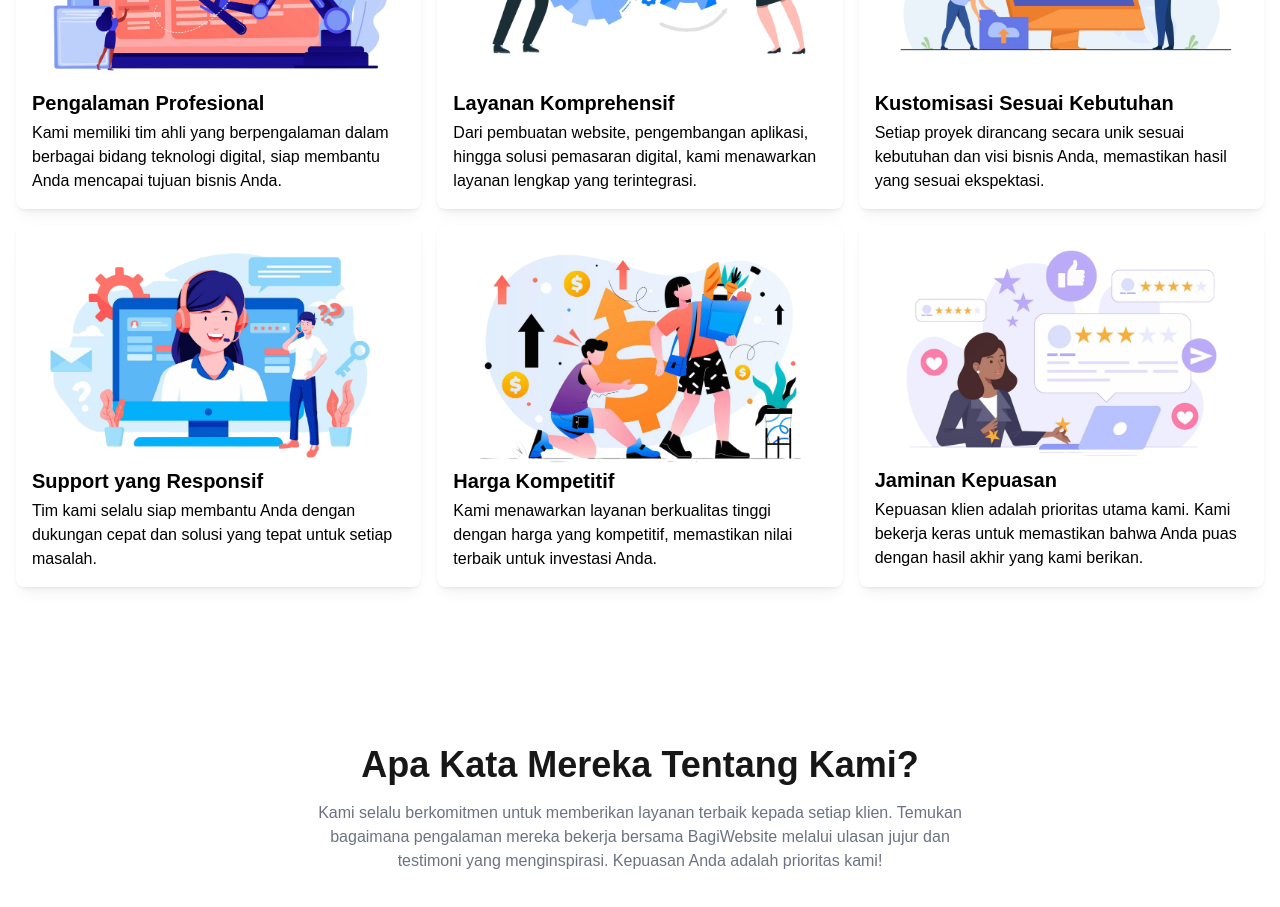
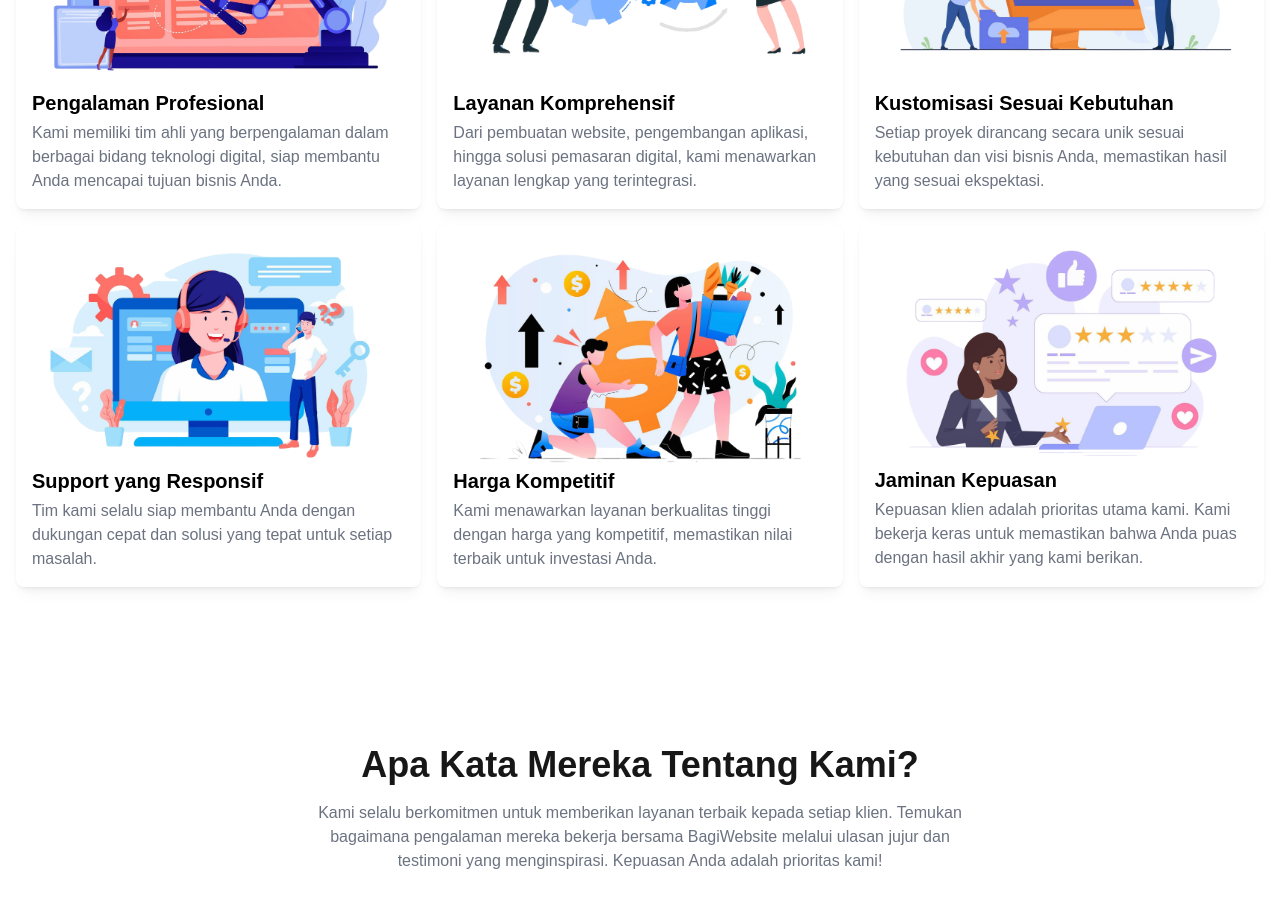
Before and after one commit to dystianen/new-portfolio, a Next.js app: page / in a window 1280 px wide. Shown: the part 1260-2167 px from the top of the page. Built offline with nearby package versions, Linux system fonts and the light colour scheme.

Commit message:
fix: color description

```diff
--- a/app/page.tsx
+++ b/app/page.tsx
@@ -128,7 +128,7 @@ export default function Home() {
                 <Flex gap={4} direction={'column'}>
                   <Image src={it.icon} alt="bagiwebsite" width={100} height={100} />
                   <h1 className="tw-text-xl tw-font-bold">{it.title}</h1>
-                  <p>{it.description}</p>
+                  <p className="tw-text-gray-500">{it.description}</p>
                 </Flex>
               </Card>
             ))}
```
